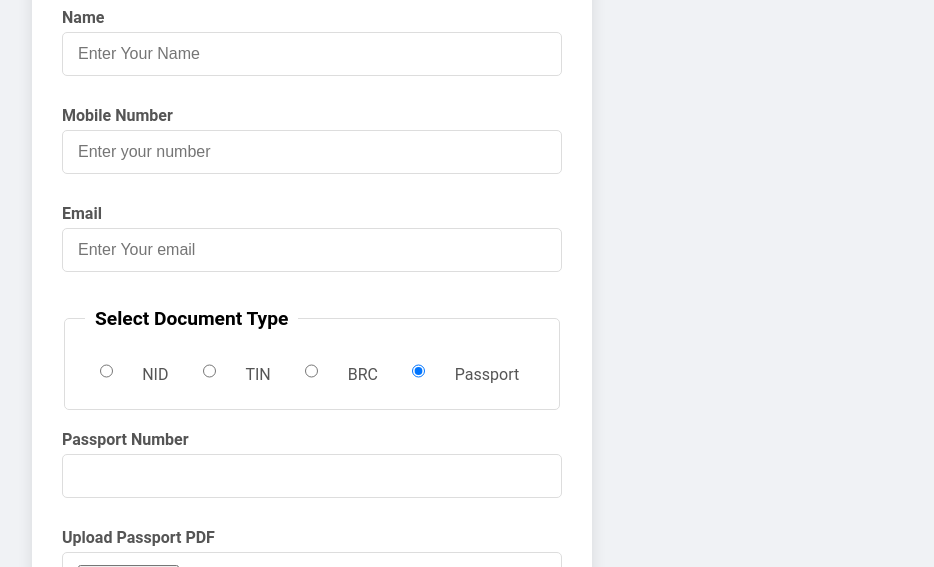
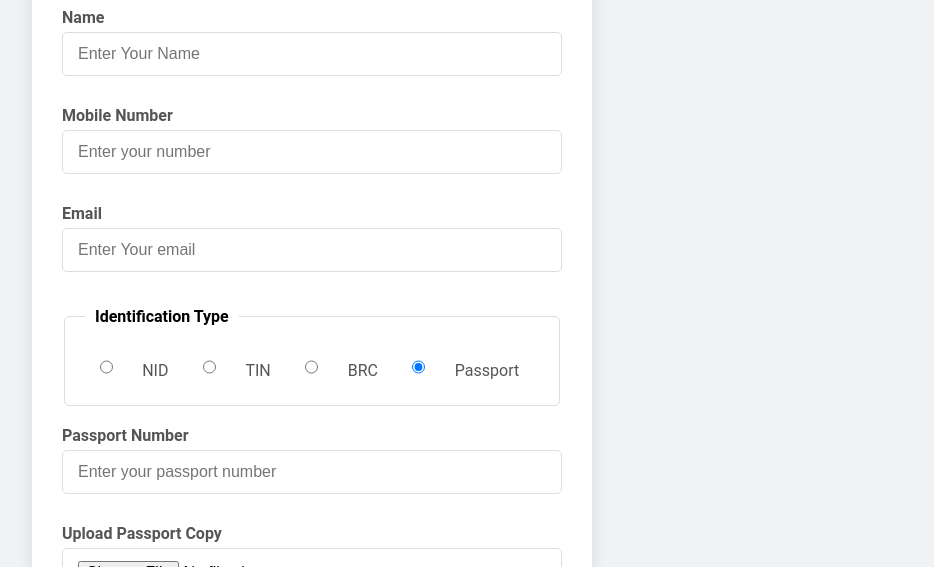
Before and after one commit to arpa12/NPO_SignUp_Form, a plain HTML site: page index.html in a window 1280 px wide. Both pictures are taken after a click on the radio button "Passport". Shown: the part 233-800 px from the top of the page, without its empty margins (328-1262 px from the left). Drawn offline with Linux system fonts and the light colour scheme.

Commit message:
label and font change and added placeholder

```diff
--- a/index.html
+++ b/index.html
@@ -29,7 +29,7 @@
         <input type="email" id="email" placeholder="Enter Your email">
 
         <fieldset>
-            <legend>Select Document Type</legend>
+            <legend>Identification Type</legend>
             <div class="radio-buttons">
                 <input type="radio" id="nid" name="document_type" value="NID">
                 <label for="nid">NID</label>
@@ -45,29 +45,29 @@
 
         <div id="nid_section" class="attachment-section">
             <label for="nid_number">NID Number</label>
-            <input type="text" id="nid_number">
-            <label for="nid_attachment">Upload NID PDF</label>
+            <input type="text" id="nid_number" placeholder="Enter your NID number">
+            <label for="nid_attachment">Upload NID Copy</label>
             <input type="file" id="nid_attachment" accept="application/pdf">
         </div>
 
         <div id="tin_section" class="attachment-section">
             <label for="tin_number">TIN Number</label>
-            <input type="text" id="tin_number">
-            <label for="tin_attachment">Upload TIN PDF</label>
+            <input type="text" id="tin_number" placeholder="Enter your TIN number">
+            <label for="tin_attachment">Upload TIN Copy</label>
             <input type="file" id="tin_attachment" accept="application/pdf">
         </div>
 
         <div id="brc_section" class="attachment-section">
             <label for="brc_number">BRC Number</label>
-            <input type="text" id="brc_number">
-            <label for="brc_attachment">Upload BRC PDF</label>
+            <input type="text" id="brc_number" placeholder="Enter your BRC number">
+            <label for="brc_attachment">Upload BRC Copy</label>
             <input type="file" id="brc_attachment" accept="application/pdf">
         </div>
 
         <div id="passport_section" class="attachment-section">
             <label for="passport_number">Passport Number</label>
-            <input type="text" id="passport_number">
-            <label for="passport_attachment">Upload Passport PDF</label>
+            <input type="text" id="passport_number" placeholder="Enter your passport number">
+            <label for="passport_attachment">Upload Passport Copy</label>
             <input type="file" id="passport_attachment" accept="application/pdf">
         </div>
 
--- a/style.css
+++ b/style.css
@@ -78,7 +78,7 @@ fieldset {
 legend {
     padding: 0 10px;
     font-weight: bold;
-    font-size: 1.2em;
+    font-size: 1em;
 }
 
 input[type="radio"] {
```
